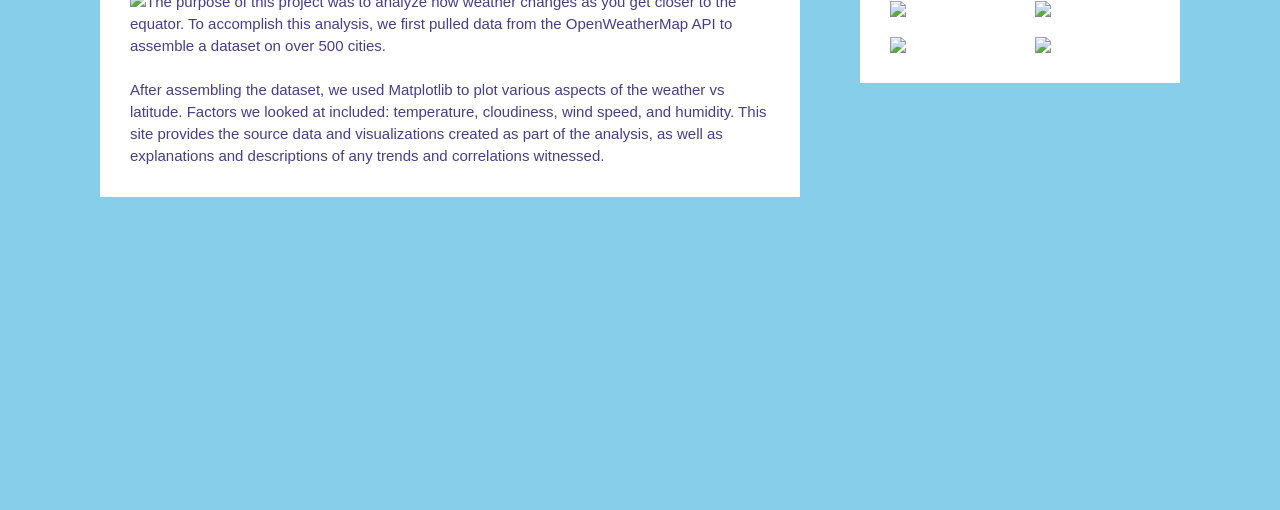
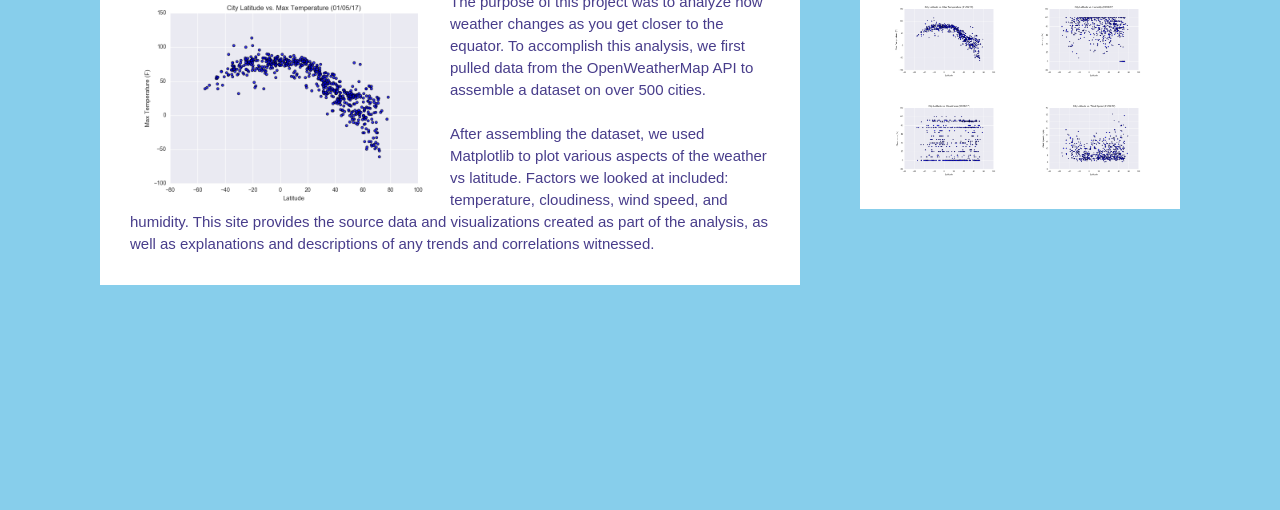
Before and after one commit to elisabethvirak/Web-Design-Challenge, a plain HTML site: page templates/index.html in a window 1280 px wide. Shown: the part 290-800 px from the top of the page. Drawn offline with nearby package versions, Linux system fonts and the light colour scheme; files that its build step writes are made by us from their sources; a web font is replaced by a local one.

Commit message:
Straighten

```diff
--- a/templates/index.html
+++ b/templates/index.html
@@ -6,8 +6,8 @@
     <title>Latitude</title>
     <link href="https://fonts.googleapis.com/css2?family=Alegreya+Sans+SC:wght@900&family=Modak&display=swap" rel="stylesheet">
     <link rel="stylesheet" href="https://stackpath.bootstrapcdn.com/bootstrap/4.3.1/css/bootstrap.min.css" integrity="sha384-ggOyR0iXCbMQv3Xipma34MD+dH/1fQ784/j6cY/iJTQUOhcWr7x9JvoRxT2MZw1T" crossorigin="anonymous">
-    <link rel="stylesheet" href="reset.css">
-    <link rel="stylesheet" href="styles.css">
+    <link rel="stylesheet" href="../css/reset.css">
+    <link rel="stylesheet" href="../css/styles.css">
 </head>
 <body>
     <nav class="navbar navbar-expand-lg navbar-light bg-light">
@@ -45,7 +45,7 @@
         <div class="row">
             <div class="col-md-8">
                 <div class= "box"><h2>Summary: Latitude vs. X</h2>
-                    <img src="figures/Fig1.png" >
+                    <img src="../figures/Fig1.png" >
 
                 <p>The purpose of this project was to analyze how weather changes
                     as you get closer to the equator. To accomplish this analysis, we
@@ -64,18 +64,18 @@
                     <h3>Visualizations</h3>
                     <div class="row">
                         <div class= "col-md-6">
-                            <a class="vislinks" href="maxtemp.html"><img src="figures/Fig1.png"></a>
+                            <a class="vislinks" href="maxtemp.html"><img src="../figures/Fig1.png"></a>
                         </div>
                         <div class= "col-md-6">
-                            <a class="vislinks" href="humidity.html"><img src="figures/Fig2.png"></a>
+                            <a class="vislinks" href="humidity.html"><img src="../figures/Fig2.png"></a>
                         </div>
                     </div>
                     <div class="row">
                         <div class= "col-md-6">
-                            <a class="vislinks" href="cloudiness.html"><img src="figures/Fig3.png"></a>
+                            <a class="vislinks" href="cloudiness.html"><img src="../figures/Fig3.png"></a>
                         </div>
                         <div class= "col-md-6">
-                            <a class="vislinks" href="windspeed.html"><img src="figures/Fig4.png"></a>
+                            <a class="vislinks" href="windspeed.html"><img src="../figures/Fig4.png"></a>
                         </div>
                     </div>
                 </div>
```
Also changed, not shown: templates/humidity.html (+7 -7 lines), templates/maxtemp.html (+7 -7 lines), templates/windspeed.html (+7 -7 lines).
